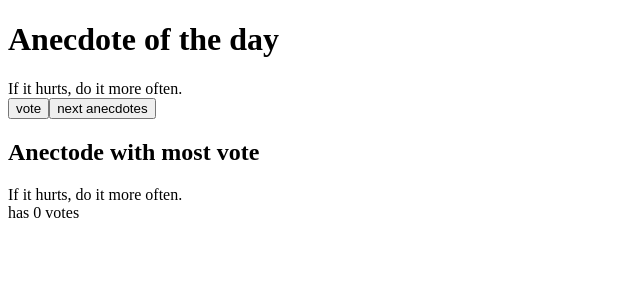
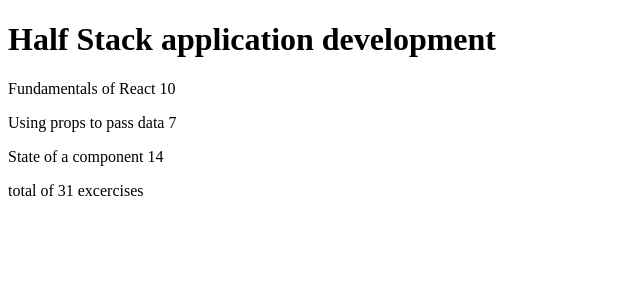
Before and after one commit to gomezclaudio11/reactHelsinki, a React (Vite) app in the folder reactHelsinki/part1/: page / in a window 1280 px wide. Shown: the top 300 px of the page, without its empty margins (0-640 px from the left). Built offline with nearby package versions, Linux system fonts and the light colour scheme.

Commit message:
Mapeo y reenderizado

```diff
--- a/reactHelsinki/part1/src/App.jsx
+++ b/reactHelsinki/part1/src/App.jsx
@@ -1,52 +1,30 @@
-import { useState } from 'react'
-
-const Button = ( {handleClick, text} ) => (
-  <button onClick={handleClick}>
-    {text}
-  </button>
-)
+import Course from "./components/Course"
 
 const App = () => {
-  const anecdotes = [
-    'If it hurts, do it more often.',
-    'Adding manpower to a late software project makes it later!',
-    'The first 90 percent of the code accounts for the first 10 percent of the development time...The remaining 10 percent of the code accounts for the other 90 percent of the development time.',
-    'Any fool can write code that a computer can understand. Good programmers write code that humans can understand.',
-    'Premature optimization is the root of all evil.',
-    'Debugging is twice as hard as writing the code in the first place. Therefore, if you write the code as cleverly as possible, you are, by definition, not smart enough to debug it.',
-    'Programming without an extremely heavy use of console.log is same as if a doctor would refuse to use x-rays or blood tests when diagnosing patients.',
-    'The only way to go fast, is to go well.'
-  ]
+  const course = {
+    id: 1,
+    name: 'Half Stack application development',
+    parts: [
+      {
+        name: 'Fundamentals of React',
+        exercises: 10,
+        id: 1
+      },
+      {
+        name: 'Using props to pass data',
+        exercises: 7,
+        id: 2
+      },
+      {
+        name: 'State of a component',
+        exercises: 14,
+        id: 3
+      }
 
-  const [selected, setSelected] = useState(0)
-  const [votes, setVotes] = useState(Array(anecdotes.length).fill(0))
-  const handleNext = () => {
-    const indexAleatorios = Math.floor(Math.random() * anecdotes.length)
-    setSelected(indexAleatorios)
+    ]
   }
 
-  const handleVote = () => {
-    const newVotes = [...votes]
-    newVotes[selected] += 1
-    setVotes(newVotes)
-  }
-
-  const mostVotes = Math.max(...votes)
-  const mostVotedIndex = votes.indexOf(mostVotes)
-
-  return (
-    <div>
-      <h1>Anecdote of the day</h1>
-      <div>
-      {anecdotes[selected]}
-      </div>
-      <Button handleClick={handleVote} text="vote"/>
-      <Button handleClick={handleNext} text="next anecdotes"/>
-      <h2>Anectode with most vote</h2>
-      <div>{anecdotes[mostVotedIndex]}</div>
-      <div>has {mostVotes} votes</div>
-    </div>
-  )
+  return <Course course={course} />
 }
 
 export default App
--- /dev/null
+++ b/reactHelsinki/part1/src/components/Course.jsx
@@ -0,0 +1,26 @@
+const Titulo = ({name}) => {
+  return (
+    <h1>{name}</h1>
+  )
+}
+
+const Course = ({course}) =>{
+
+    return (
+      <div>
+        <Titulo name={course.name }/>
+        {
+          course.parts.map(part => (
+            <p key={part.id}>
+              {part.name} {part.exercises}
+            </p>
+          ))
+        }
+        <p> total of {
+        course.parts.reduce((sum, part) => sum + part.exercises, 0)
+        } excercises</p>
+        </div>
+    )
+  }
+
+export default Course
--- a/reactHelsinki/part1/src/main.jsx
+++ b/reactHelsinki/part1/src/main.jsx
@@ -3,4 +3,6 @@
 
 import App from './App'
 
-ReactDOM.createRoot(document.getElementById('root')).render(<App />)
+ReactDOM.createRoot(document.getElementById('root')).render(
+  <App  />
+)
```
